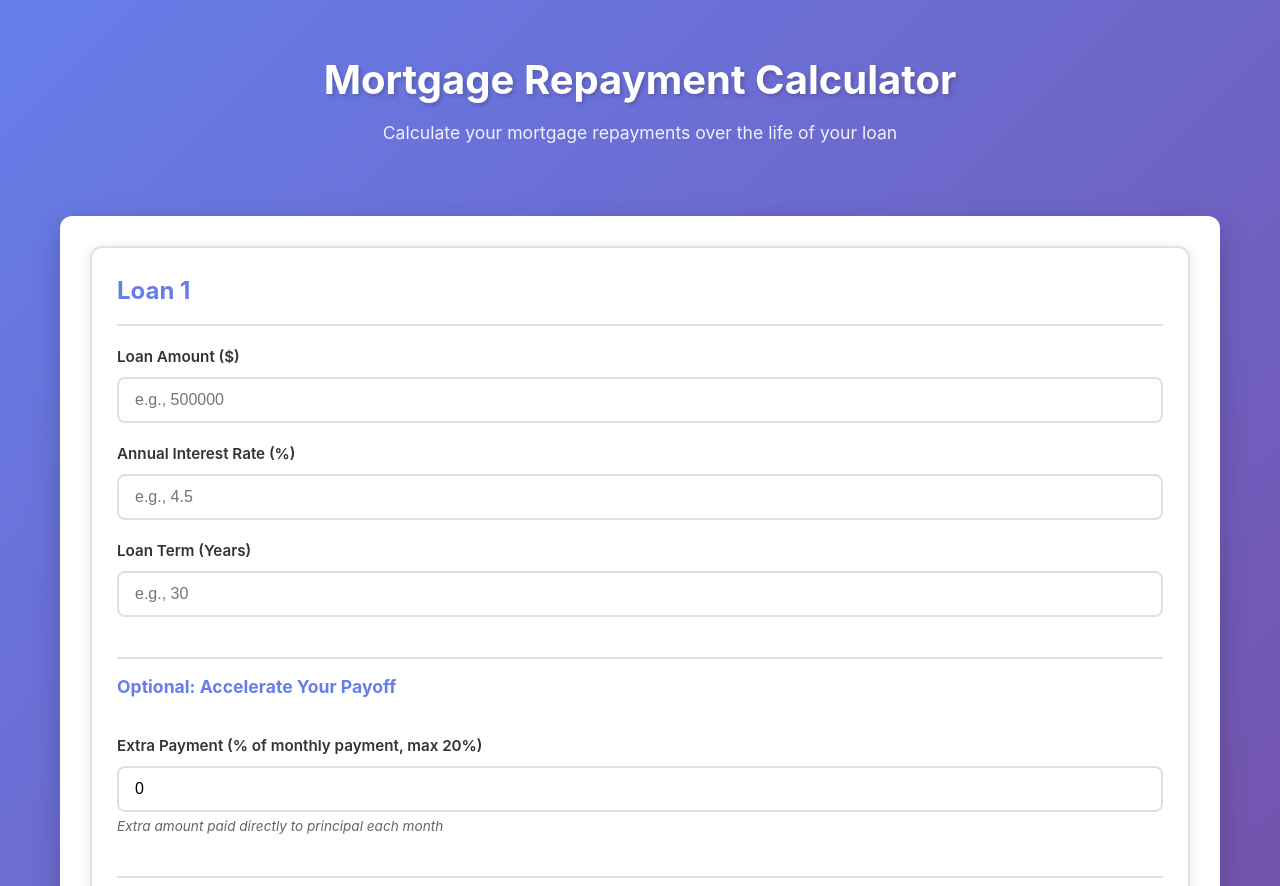
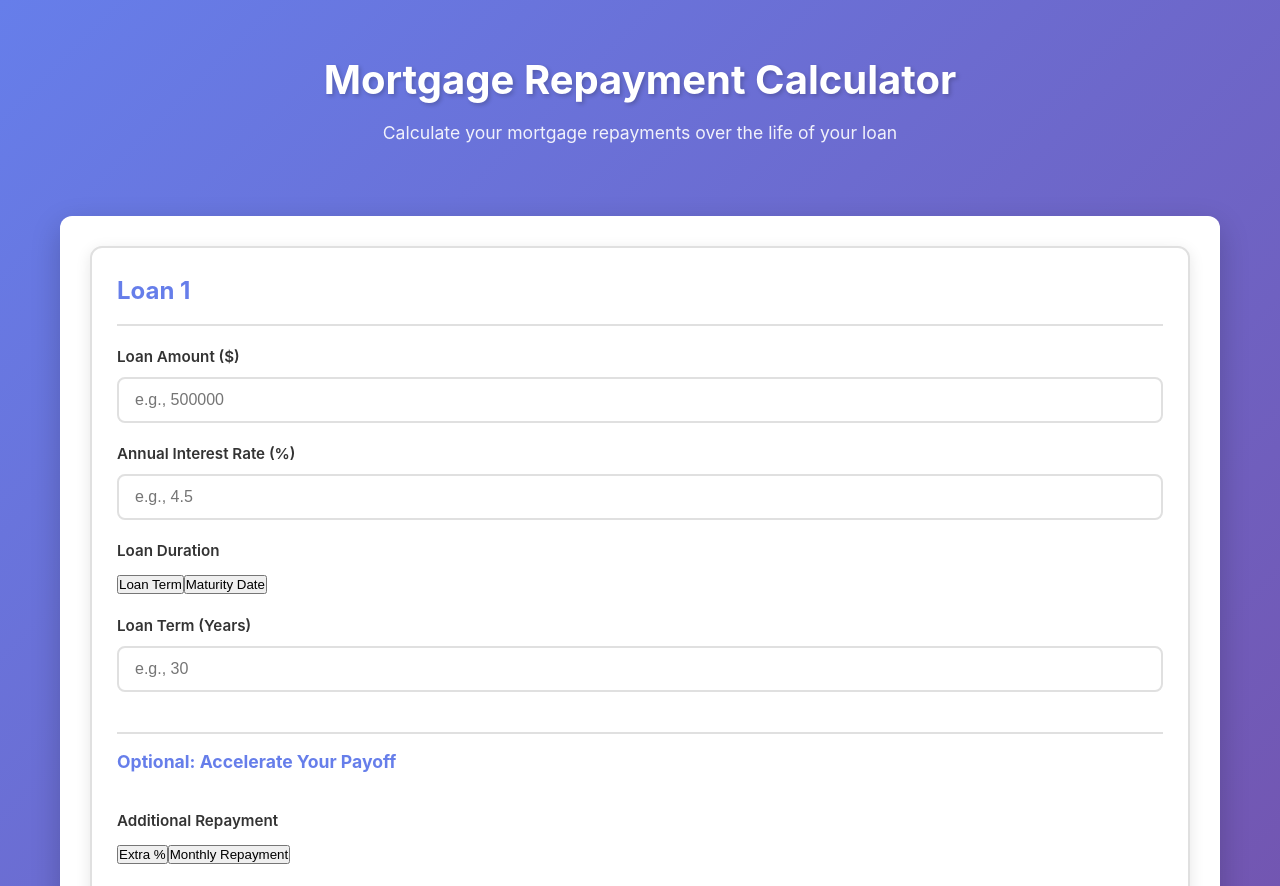
Before and after one commit to mussher90/MortgageApp, a React (Vite) app: page / in a window 1280 px wide. Shown: the top 886 px of the page. Built offline with nearby package versions, Linux system fonts and the light colour scheme.

Commit message:
add maturity date option and extra repayment amount option

```diff
--- a/src/App.tsx
+++ b/src/App.tsx
@@ -1,7 +1,15 @@
 import React, { useState } from 'react';
 import { Chart } from './chart';
 import { Loan, LoanData } from './Loan';
-import { calculateMultipleLoans, LoanInput, OffsetAccount } from './utilities';
+import {
+  calculateExtraPaymentFromMonthlyRepayment,
+  calculateExtraPaymentFromPercent,
+  calculateMonthlyPayment,
+  calculateMultipleLoans,
+  calculateTermYearsFromMaturityDate,
+  LoanInput,
+  OffsetAccount,
+} from './utilities';
 import './App.css';
 
 function App() {
@@ -10,8 +18,12 @@ function App() {
       id: '1',
       amount: '',
       rate: '',
+      termMode: 'years',
       termYears: '',
+      maturityDate: '',
+      extraPaymentMode: 'percent',
       extraPaymentPercent: '0',
+      monthlyRepaymentAmount: '',
       offsetAmount: '',
     },
   ]);
@@ -35,8 +47,12 @@ function App() {
         id: newLoanId,
         amount: '',
         rate: '',
+        termMode: 'years',
         termYears: '',
+        maturityDate: '',
+        extraPaymentMode: 'percent',
         extraPaymentPercent: '0',
+        monthlyRepaymentAmount: '',
         offsetAmount: '',
       },
     ]);
@@ -56,11 +72,23 @@ function App() {
       .map((loan) => {
         const amount = parseFloat(loan.amount);
         const rate = parseFloat(loan.rate);
-        const term = parseFloat(loan.termYears);
+        const term =
+          loan.termMode === 'maturity'
+            ? calculateTermYearsFromMaturityDate(loan.maturityDate)
+            : parseFloat(loan.termYears);
         const extraPercent = Math.min(Math.max(parseFloat(loan.extraPaymentPercent) || 0, 0), 20);
+        const monthlyRepaymentAmount = Math.max(parseFloat(loan.monthlyRepaymentAmount) || 0, 0);
 
         if (amount > 0 && rate >= 0 && term > 0) {
           const offsetAmount = Math.max(parseFloat(loan.offsetAmount) || 0, 0);
+          const standardMonthlyPayment = calculateMonthlyPayment(amount, rate, term);
+          const extraPaymentAmount =
+            loan.extraPaymentMode === 'amount'
+              ? calculateExtraPaymentFromMonthlyRepayment(
+                  standardMonthlyPayment,
+                  monthlyRepaymentAmount
+                )
+              : calculateExtraPaymentFromPercent(standardMonthlyPayment, extraPercent);
 
           // Offset account is just an amount that offsets the main loan
           // It uses the same rate and term as the main loan
@@ -76,7 +104,7 @@ function App() {
             amount,
             rate,
             termYears: term,
-            extraPaymentPercent: extraPercent,
+            extraPaymentAmount,
             offsetAccount,
           };
         }
@@ -98,8 +126,12 @@ function App() {
         id: '1',
         amount: '',
         rate: '',
+        termMode: 'years',
         termYears: '',
+        maturityDate: '',
+        extraPaymentMode: 'percent',
         extraPaymentPercent: '0',
+        monthlyRepaymentAmount: '',
         offsetAmount: '',
       },
     ]);
--- a/src/Loan.tsx
+++ b/src/Loan.tsx
@@ -1,12 +1,26 @@
 import React from 'react';
+import {
+  calculateExtraPaymentPercentFromMonthlyRepayment,
+  calculateMaturityDateFromTermYears,
+  calculateMonthlyPayment,
+  calculateMonthlyRepaymentFromPercent,
+  calculateTermYearsFromMaturityDate,
+} from './utilities';
 import './Loan.css';
+
+export type TermMode = 'years' | 'maturity';
+export type ExtraPaymentMode = 'percent' | 'amount';
 
 export interface LoanData {
   id: string;
   amount: string;
   rate: string;
+  termMode: TermMode;
   termYears: string;
+  maturityDate: string;
+  extraPaymentMode: ExtraPaymentMode;
   extraPaymentPercent: string;
+  monthlyRepaymentAmount: string;
   offsetAmount: string;
 }
 
@@ -22,6 +36,95 @@ export const Loan: React.FC<LoanProps> = ({ loanNumber, loan, onUpdate, onRemove
   const handleChange = (field: keyof LoanData, value: string) => {
     onUpdate({ ...loan, [field]: value });
   };
+
+  const handleTermModeChange = (mode: TermMode) => {
+    if (mode === loan.termMode) {
+      return;
+    }
+
+    if (mode === 'maturity') {
+      const termYears = parseFloat(loan.termYears);
+      const maturityDate =
+        loan.maturityDate ||
+        (termYears > 0 ? calculateMaturityDateFromTermYears(termYears) : '');
+      onUpdate({ ...loan, termMode: mode, maturityDate });
+      return;
+    }
+
+    const termYears = loan.maturityDate
+      ? String(
+          Math.round(calculateTermYearsFromMaturityDate(loan.maturityDate) * 10) / 10
+        )
+      : loan.termYears;
+    onUpdate({ ...loan, termMode: mode, termYears });
+  };
+
+  const calculatedTermYears =
+    loan.termMode === 'maturity' && loan.maturityDate
+      ? calculateTermYearsFromMaturityDate(loan.maturityDate)
+      : 0;
+
+  const getStandardMonthlyPayment = () => {
+    const amount = parseFloat(loan.amount);
+    const rate = parseFloat(loan.rate);
+    const term =
+      loan.termMode === 'maturity'
+        ? calculateTermYearsFromMaturityDate(loan.maturityDate)
+        : parseFloat(loan.termYears);
+
+    if (amount > 0 && rate >= 0 && term > 0) {
+      return calculateMonthlyPayment(amount, rate, term);
+    }
+    return 0;
+  };
+
+  const standardMonthlyPayment = getStandardMonthlyPayment();
+
+  const handleExtraPaymentModeChange = (mode: ExtraPaymentMode) => {
+    if (mode === loan.extraPaymentMode) {
+      return;
+    }
+
+    if (mode === 'amount') {
+      const percent = parseFloat(loan.extraPaymentPercent) || 0;
+      const monthlyRepaymentAmount =
+        loan.monthlyRepaymentAmount ||
+        (standardMonthlyPayment > 0
+          ? String(
+              Math.round(calculateMonthlyRepaymentFromPercent(standardMonthlyPayment, percent) * 100) /
+                100
+            )
+          : '');
+      onUpdate({ ...loan, extraPaymentMode: mode, monthlyRepaymentAmount });
+      return;
+    }
+
+    const percent =
+      standardMonthlyPayment > 0 && loan.monthlyRepaymentAmount
+        ? String(
+            Math.round(
+              calculateExtraPaymentPercentFromMonthlyRepayment(
+                standardMonthlyPayment,
+                parseFloat(loan.monthlyRepaymentAmount)
+              ) * 10
+            ) / 10
+          )
+        : loan.extraPaymentPercent;
+    onUpdate({ ...loan, extraPaymentMode: mode, extraPaymentPercent: percent });
+  };
+
+  const calculatedExtraPayment =
+    loan.extraPaymentMode === 'amount' && standardMonthlyPayment > 0 && loan.monthlyRepaymentAmount
+      ? Math.max(parseFloat(loan.monthlyRepaymentAmount) - standardMonthlyPayment, 0)
+      : 0;
+
+  const calculatedTotalRepayment =
+    loan.extraPaymentMode === 'percent' && standardMonthlyPayment > 0
+      ? calculateMonthlyRepaymentFromPercent(
+          standardMonthlyPayment,
+          parseFloat(loan.extraPaymentPercent) || 0
+        )
+      : 0;
 
   return (
     <div className="loan-component">
@@ -65,6 +168,27 @@ export const Loan: React.FC<LoanProps> = ({ loanNumber, loan, onUpdate, onRemove
         </div>
 
         <div className="form-group">
+          <label>Loan Duration</label>
+          <div className="term-mode-toggle" role="group" aria-label="Loan duration input mode">
+            <button
+              type="button"
+              className={`term-mode-btn ${loan.termMode === 'years' ? 'active' : ''}`}
+              onClick={() => handleTermModeChange('years')}
+            >
+              Loan Term
+            </button>
+            <button
+              type="button"
+              className={`term-mode-btn ${loan.termMode === 'maturity' ? 'active' : ''}`}
+              onClick={() => handleTermModeChange('maturity')}
+            >
+              Maturity Date
+            </button>
+          </div>
+        </div>
+
+        {loan.termMode === 'years' ? (
+          <div className="form-group">
             <label htmlFor={`termYears-${loan.id}`}>Loan Term (Years)</label>
             <input
               id={`termYears-${loan.id}`}
@@ -78,11 +202,50 @@ export const Loan: React.FC<LoanProps> = ({ loanNumber, loan, onUpdate, onRemove
               required
             />
           </div>
+        ) : (
+          <div className="form-group">
+            <label htmlFor={`maturityDate-${loan.id}`}>Maturity Date</label>
+            <input
+              id={`maturityDate-${loan.id}`}
+              type="date"
+              value={loan.maturityDate}
+              onChange={(e) => handleChange('maturityDate', e.target.value)}
+              min={new Date().toISOString().split('T')[0]}
+              required
+            />
+            {calculatedTermYears > 0 && (
+              <small className="form-help-text">
+                Calculated loan term: {calculatedTermYears.toFixed(1)} years
+              </small>
+            )}
+          </div>
+        )}
 
         <div className="form-section-divider">
           <h4>Optional: Accelerate Your Payoff</h4>
         </div>
 
+        <div className="form-group">
+          <label>Additional Repayment</label>
+          <div className="term-mode-toggle" role="group" aria-label="Additional repayment input mode">
+            <button
+              type="button"
+              className={`term-mode-btn ${loan.extraPaymentMode === 'percent' ? 'active' : ''}`}
+              onClick={() => handleExtraPaymentModeChange('percent')}
+            >
+              Extra %
+            </button>
+            <button
+              type="button"
+              className={`term-mode-btn ${loan.extraPaymentMode === 'amount' ? 'active' : ''}`}
+              onClick={() => handleExtraPaymentModeChange('amount')}
+            >
+              Monthly Repayment
+            </button>
+          </div>
+        </div>
+
+        {loan.extraPaymentMode === 'percent' ? (
           <div className="form-group">
             <label htmlFor={`extraPaymentPercent-${loan.id}`}>
               Extra Payment (% of monthly payment, max 20%)
@@ -100,7 +263,51 @@ export const Loan: React.FC<LoanProps> = ({ loanNumber, loan, onUpdate, onRemove
             <small className="form-help-text">
               Extra amount paid directly to principal each month
             </small>
+            {calculatedTotalRepayment > standardMonthlyPayment && (
+              <small className="form-help-text">
+                Total monthly repayment: $
+                {calculatedTotalRepayment.toLocaleString('en-US', {
+                  minimumFractionDigits: 2,
+                  maximumFractionDigits: 2,
+                })}
+              </small>
+            )}
           </div>
+        ) : (
+          <div className="form-group">
+            <label htmlFor={`monthlyRepaymentAmount-${loan.id}`}>Monthly Repayment ($)</label>
+            <input
+              id={`monthlyRepaymentAmount-${loan.id}`}
+              type="number"
+              min="0"
+              step="0.01"
+              value={loan.monthlyRepaymentAmount}
+              onChange={(e) => handleChange('monthlyRepaymentAmount', e.target.value)}
+              placeholder="e.g., 3500"
+            />
+            <small className="form-help-text">
+              Total amount you want to pay each month, including the standard repayment
+            </small>
+            {standardMonthlyPayment > 0 && (
+              <small className="form-help-text">
+                Standard monthly payment: $
+                {standardMonthlyPayment.toLocaleString('en-US', {
+                  minimumFractionDigits: 2,
+                  maximumFractionDigits: 2,
+                })}
+              </small>
+            )}
+            {calculatedExtraPayment > 0 && (
+              <small className="form-help-text">
+                Additional repayment: $
+                {calculatedExtraPayment.toLocaleString('en-US', {
+                  minimumFractionDigits: 2,
+                  maximumFractionDigits: 2,
+                })}
+              </small>
+            )}
+          </div>
+        )}
 
         <div className="form-section-divider">
           <h4>Optional: Offset Account</h4>
```
Lines whose indentation alone changed are shown as unchanged.
